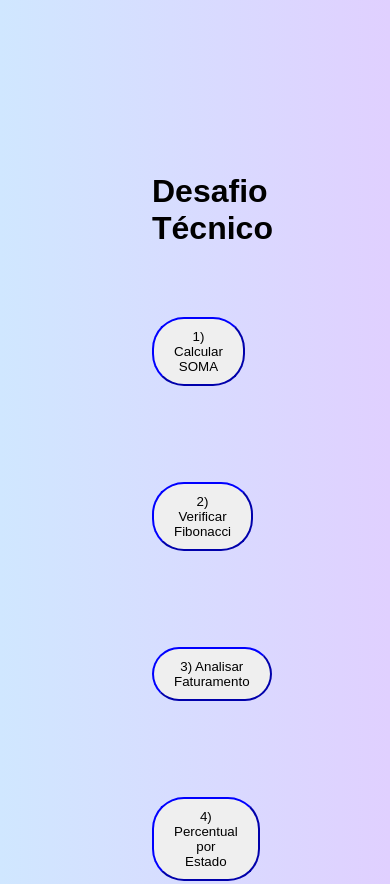
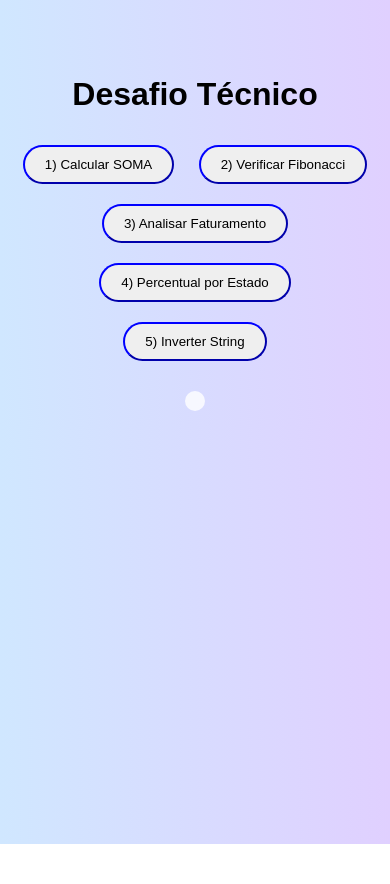
Before and after one commit to sophi-hub/target-desafio, a plain HTML site: page index.html in a window 390 px wide. Shown: the top 884 px of the page. After the commit the page ends 844 px from the top, so only its background shows below. Drawn offline with Linux system fonts and the light colour scheme.

Commit message:
Responsividade

```diff
--- a/index.html
+++ b/index.html
@@ -4,8 +4,8 @@
 <head>
     <meta charset="UTF-8">
     <meta name="viewport" content="width=device-width, initial-scale=1.0">
-    <title>Desafio Técnico</title>
     <link rel="stylesheet" href="style.css">
+    <title>Desafio Técnico | Target Sistemas</title>
 </head>
 
 <body>
--- a/style.css
+++ b/style.css
@@ -2,22 +2,28 @@ body {
      font-family: Arial, sans-serif;
      background: linear-gradient(to right, #d0e7ff, #e0d0ff);
      text-align: center;
-    padding: 9rem;
+     padding-top: 12%;
  }
 
  button {
      padding: 10px 20px;
-    border-radius: 2rem;
-    margin: 3rem 0;
+     margin: 10px;
      cursor: pointer;
+     border-radius: 25px;
      border-color: blue;
+     font-weight: 500;
      transition: transform 0.3s linear;
  }
 
  button:hover {
-    transform: scale(1.04);
+     background-color: #8575ff;
+     transform: scale(1.05);
  }
 
  #resultado {
-    margin-top: 3rem;
+     margin-top: 20px;
+     padding: 10px;
+     background-color: rgba(255, 255, 255, 0.8);
+     border-radius: 25px;
+     display: inline-block;
  }
```
Lines whose indentation alone changed are shown as unchanged.
